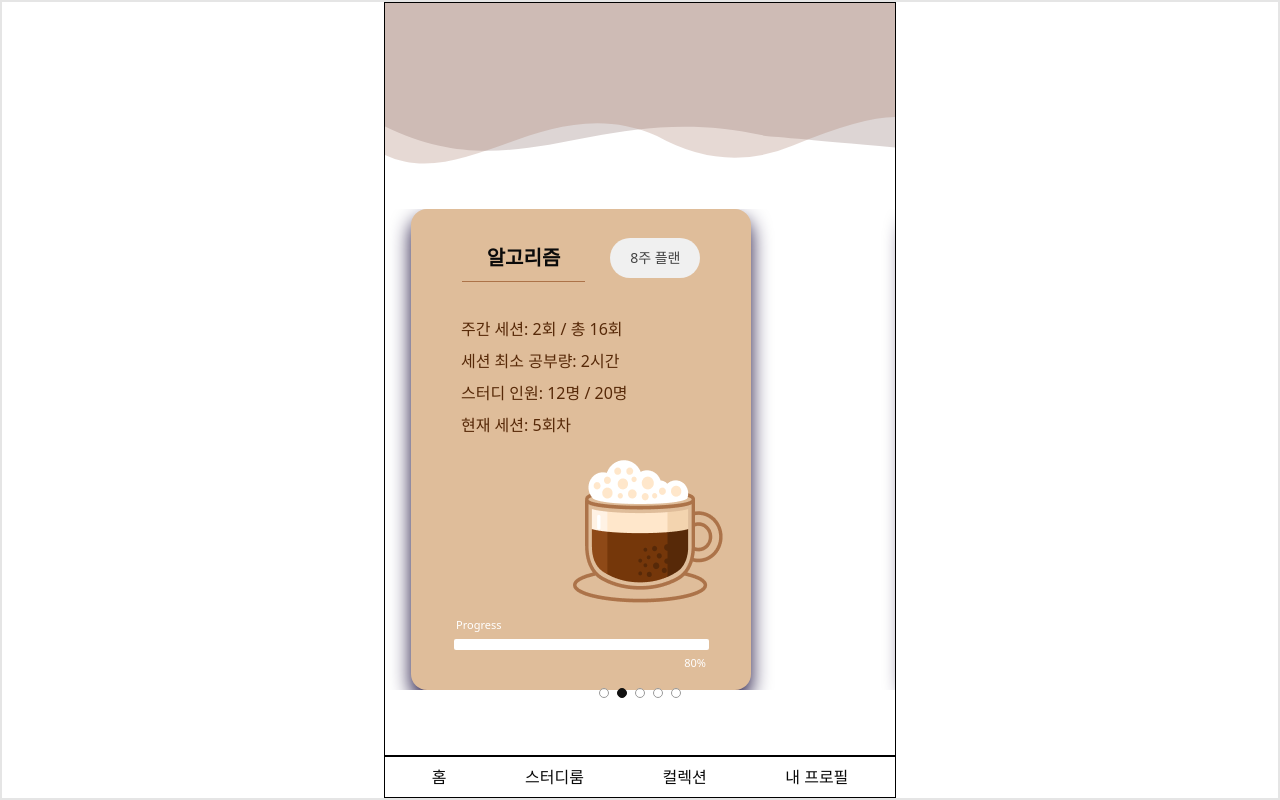
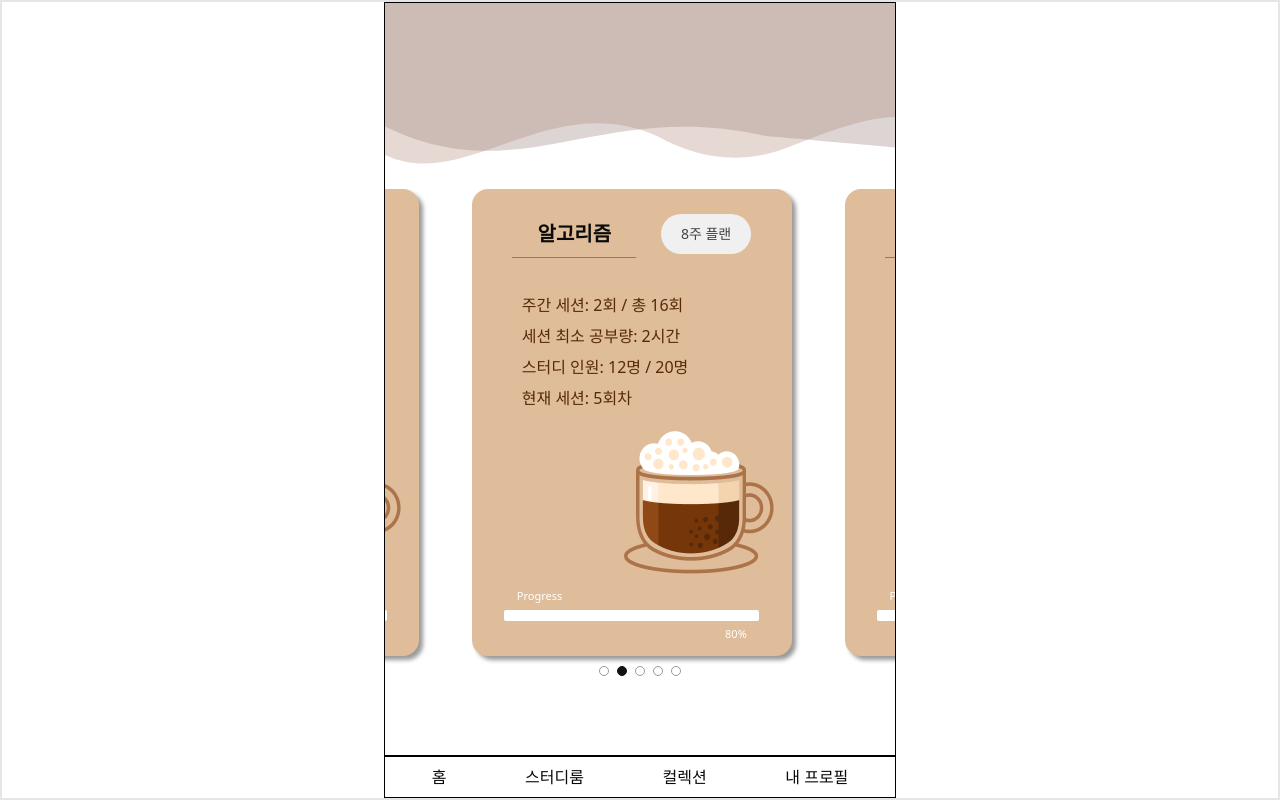
Before and after one commit to StudyMeotsa/FE_React, a React (Vite) app: page /studyroom in a window 1280 px wide. Built offline with nearby package versions, Linux system fonts and the light colour scheme; the HTML template or start-up script is replaced by a standard one.

Commit message:
Feat: Carousel 구현 완료

```diff
--- a/src/components/StudyRoom/Card/CardCarouselCss.css
+++ b/src/components/StudyRoom/Card/CardCarouselCss.css
@@ -1,7 +1,7 @@
 .carousel-container {
   width: 100%;
-  overflow: hidden;
-  position: relative;
+  /* overflow: hidden; */
+  /* position: relative; */
   padding: 16px 0;
 }
 
@@ -12,23 +12,24 @@
   scroll-snap-type: x mandatory;
   scroll-behavior: smooth;
   -webkit-overflow-scrolling: touch;
-  padding: 0 16px;
+  padding: 0 32px; /* 좌우 여유 공간 추가 */
 
   /* 스크롤바 숨기기 */
-  scrollbar-width: none; /* Firefox */
+  scrollbar-width: none;
 }
 .carousel-wrapper::-webkit-scrollbar {
-  display: none; /* Chrome, Safari */
+  display: none;
 }
 
 .carousel-item {
-  flex: 0 0 100%;
+  flex: 0 0 80%; /* 카드 너비를 부모보다 작게 */
   scroll-snap-align: center;
+  box-sizing: border-box;
+  margin-bottom: 10px;
 }
 
 .carousel-indicators {
   position: absolute;
-  bottom: 8px;
   left: 50%;
   transform: translateX(-50%);
   display: flex;
--- a/src/components/StudyRoom/Card/CardStyled.tsx
+++ b/src/components/StudyRoom/Card/CardStyled.tsx
@@ -5,12 +5,12 @@ export const Container = styled.div`
   display: flex;
   flex-direction: column;
   justify-content: center;
-  width: 340px;
-  height: 481px;
+  width: 320px;
+  height: 467px;
   margin: 0 10px;
   background-color: #dfbd9a;
   border-radius: 16px;
-  box-shadow: 0 10px 20px 0 #1c103e;
+  box-shadow: 4px 4px 4px 0 rgba(0, 0, 0, 0.4);
 `;
 
 // 카드 Top(스터디 과목 + 플랜)
@@ -18,7 +18,7 @@ export const Top = styled.div`
   display: flex;
   align-items: center;
   justify-content: center;
-  margin-top: 5px;
+  margin-top: 6px;
   gap: 25px;
 `;
 
@@ -48,7 +48,7 @@ export const Content = styled.div`
   flex-direction: column;
   justify-content: flex-start;
   margin: 35px 0 0 50px;
-  gap: 8px;
+  gap: 7px;
 `;
 
 export const ContentText = styled.p`
@@ -61,8 +61,8 @@ export const ContentText = styled.p`
 export const Image = styled.img`
   width: 165px;
   height: 175px;
-  margin-top: 5px;
-  margin-left: 150px;
+  margin-top: 3px;
+  margin-left: 140px;
 `;
 
 // 카드 진도율
--- a/src/pages/StudyRoomPage.tsx
+++ b/src/pages/StudyRoomPage.tsx
@@ -4,7 +4,9 @@ export default function StudyRoomPage() {
   return (
     <div>
       <WaveHeader />
-      <CardCarousel />
+      <div style={{ marginTop: '-20px' }}>
+        <CardCarousel />
+      </div>
     </div>
   );
 }
```
